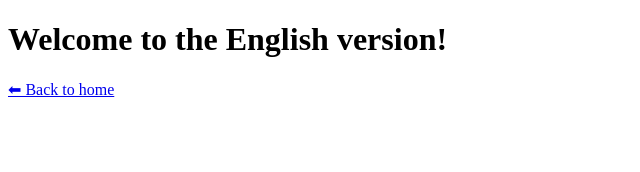
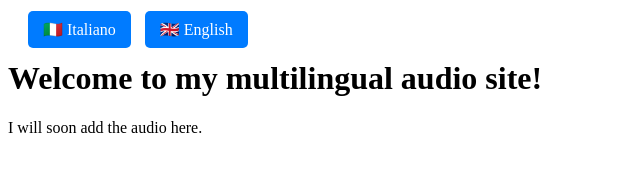
Before and after one commit to mattia118/audio-multilingua, a plain HTML site: page docs/docs/docs/english.html in a window 1280 px wide. Shown: the whole page, without its empty margins (0-640 px from the left). Drawn offline with Linux system fonts and the light colour scheme.

Commit message:
Update english.html

```diff
--- a/docs/docs/docs/english.html
+++ b/docs/docs/docs/english.html
@@ -1,11 +1,32 @@
 <!DOCTYPE html>
 <html lang="en">
 <head>
-  <meta charset="UTF-8">
-  <title>English Page</title>
+  <meta charset="UTF-8" />
+  <title>Multilingual Audio Site</title>
+  <style>
+    .lang-buttons {
+      margin: 20px;
+    }
+    .lang-buttons a {
+      padding: 10px 15px;
+      margin-right: 10px;
+      background-color: #007BFF;
+      color: white;
+      text-decoration: none;
+      border-radius: 5px;
+    }
+    .lang-buttons a:hover {
+      background-color: #0056b3;
+    }
+  </style>
 </head>
 <body>
-  <h1>Welcome to the English version!</h1>
-  <a href="index.html">⬅ Back to home</a>
+  <div class="lang-buttons">
+    <a href="index.html">🇮🇹 Italiano</a>
+    <a href="english.html">🇬🇧 English</a>
+  </div>
+
+  <h1>Welcome to my multilingual audio site!</h1>
+  <p>I will soon add the audio here.</p>
 </body>
 </html>
```
